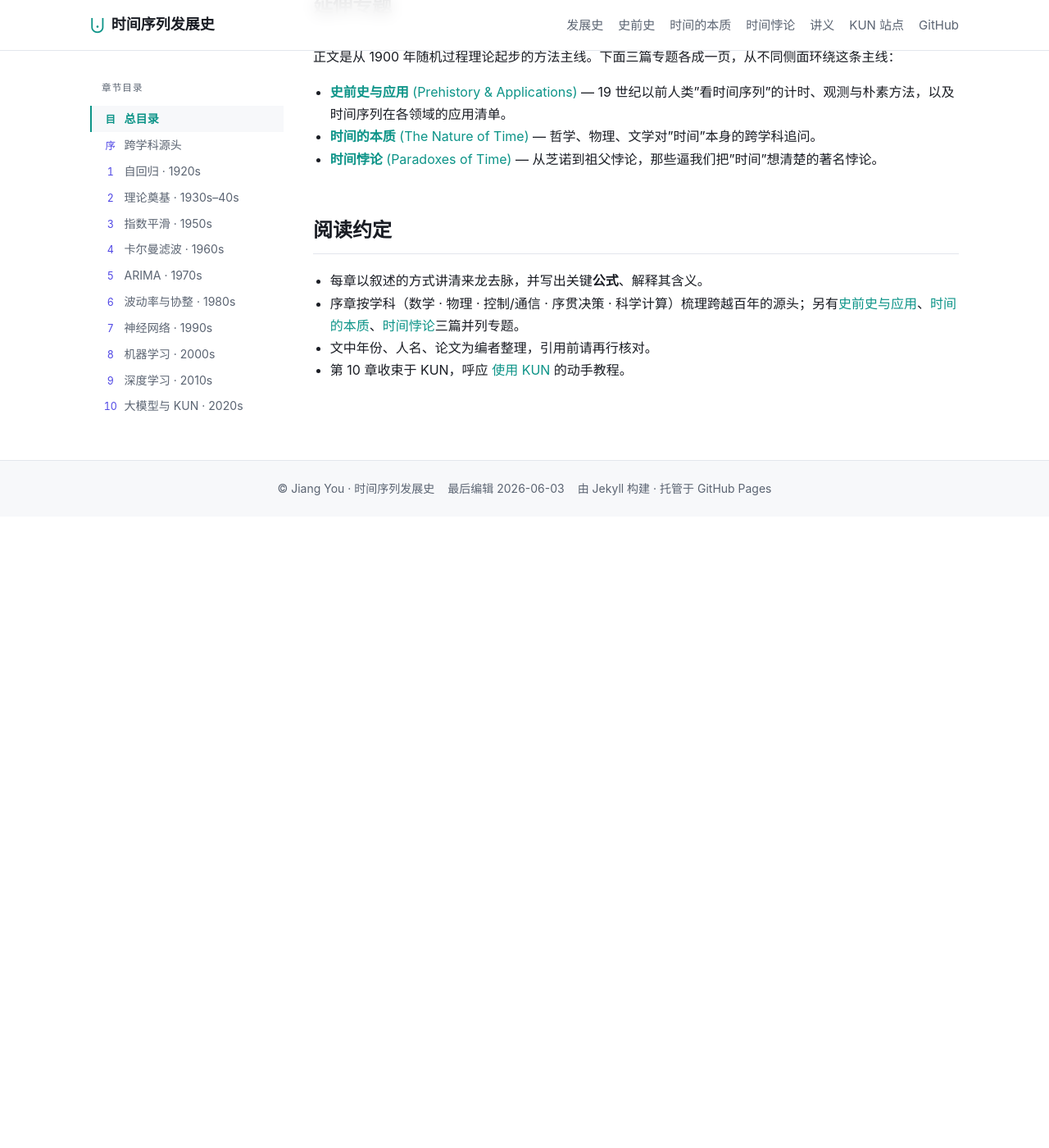
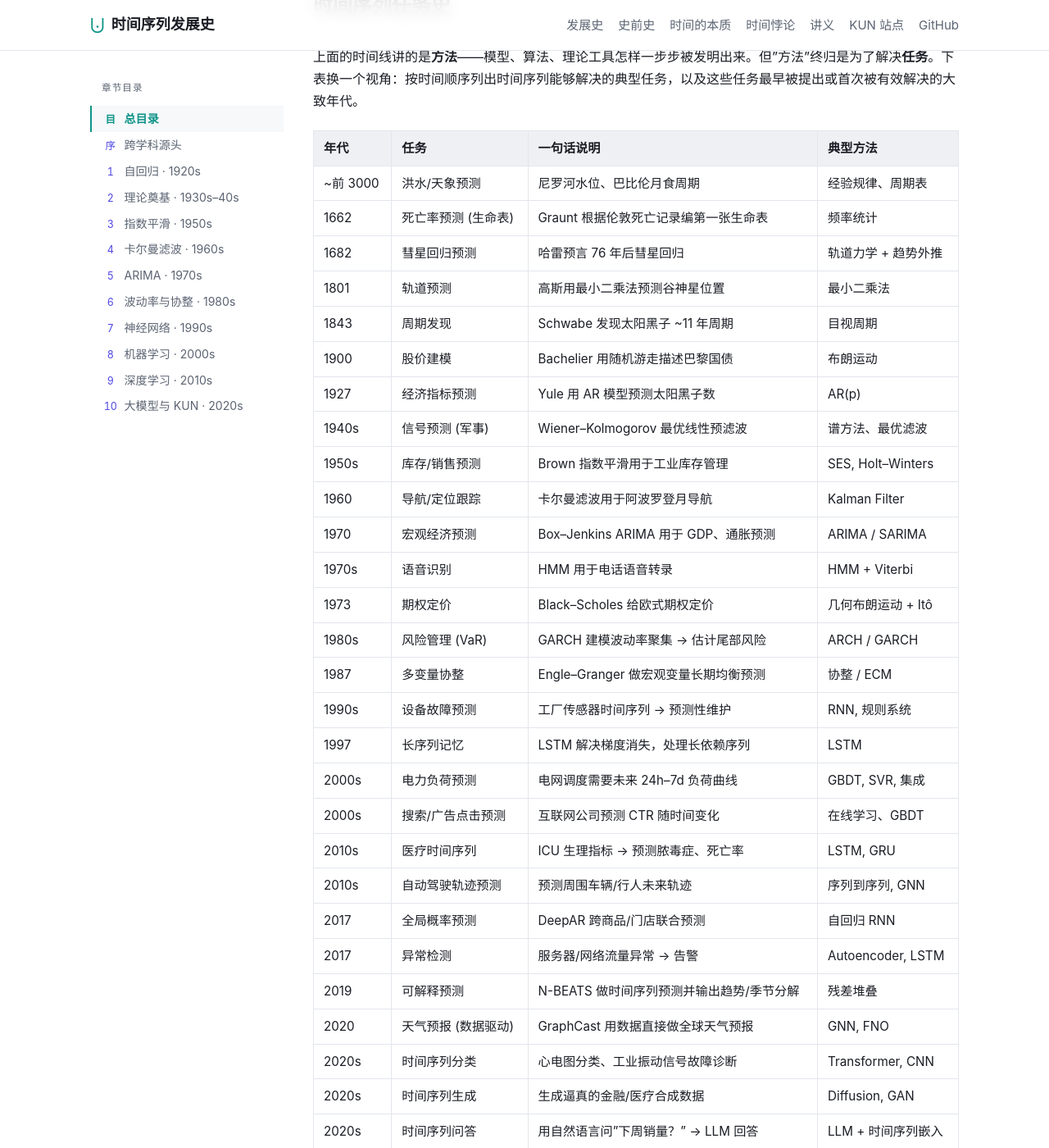
Before and after one commit to JiangYou2025/kun, a Jekyll site: the page built from history/index.md, in a window 1280 px wide and 1400 px high, scrolled down 4592 px. Shown: the whole window at 82% size. Built offline with Jekyll 4.4.1, drawn with Linux system fonts in a browser that asks for light colours; before the commit the page ends 5222 px from its top, so only the background shows below that; some of the changed text lies outside the part shown.

Commit message:
Add 'Time Series Task History' table to history index
30 entries from ~3000 BC (Nile flood prediction) to 2024 (multimodal
time series). Organized chronologically, covering: astronomical prediction,
mortality tables, stock modeling, signal filtering, inventory forecasting,
navigation, speech recognition, option pricing, risk management, equipment
maintenance, medical ICU, autonomous driving, weather forecasting,
anomaly detection, zero-shot prediction, and LLM+time series QA.

Placed between the method timeline and the 'extended topics' section,
giving readers two complementary views: how tools evolved vs how
problems evolved.

```diff
--- a/history/index.md
+++ b/history/index.md
@@ -109,6 +109,45 @@ lead: "从 1927 年 Yule 的自回归到今天的深度学习与基础模型—
 
 > 上表也是全书的章节导航：每行最右的「章」可直接跳转到对应章节。序章按学科梳理跨越百年的源头（数学 · 物理 · 控制/通信 · 序贯决策 · 科学计算），正文 1–10 章按年代展开。
 
+## 时间序列任务史
+
+上面的时间线讲的是**方法**——模型、算法、理论工具怎样一步步被发明出来。但"方法"终归是为了解决**任务**。下表换一个视角：按时间顺序列出时间序列能够解决的典型任务，以及这些任务最早被提出或首次被有效解决的大致年代。
+
+| 年代 | 任务 | 一句话说明 | 典型方法 |
+|------|------|-----------|---------|
+| ~前 3000 | 洪水/天象预测 | 尼罗河水位、巴比伦月食周期 | 经验规律、周期表 |
+| 1662 | 死亡率预测 (生命表) | Graunt 根据伦敦死亡记录编第一张生命表 | 频率统计 |
+| 1682 | 彗星回归预测 | 哈雷预言 76 年后彗星回归 | 轨道力学 + 趋势外推 |
+| 1801 | 轨道预测 | 高斯用最小二乘法预测谷神星位置 | 最小二乘法 |
+| 1843 | 周期发现 | Schwabe 发现太阳黑子 ~11 年周期 | 目视周期 |
+| 1900 | 股价建模 | Bachelier 用随机游走描述巴黎国债 | 布朗运动 |
+| 1927 | 经济指标预测 | Yule 用 AR 模型预测太阳黑子数 | AR(p) |
+| 1940s | 信号预测 (军事) | Wiener–Kolmogorov 最优线性预滤波 | 谱方法、最优滤波 |
+| 1950s | 库存/销售预测 | Brown 指数平滑用于工业库存管理 | SES, Holt–Winters |
+| 1960 | 导航/定位跟踪 | 卡尔曼滤波用于阿波罗登月导航 | Kalman Filter |
+| 1970 | 宏观经济预测 | Box–Jenkins ARIMA 用于 GDP、通胀预测 | ARIMA / SARIMA |
+| 1970s | 语音识别 | HMM 用于电话语音转录 | HMM + Viterbi |
+| 1973 | 期权定价 | Black–Scholes 给欧式期权定价 | 几何布朗运动 + Itô |
+| 1980s | 风险管理 (VaR) | GARCH 建模波动率聚集 → 估计尾部风险 | ARCH / GARCH |
+| 1987 | 多变量协整 | Engle–Granger 做宏观变量长期均衡预测 | 协整 / ECM |
+| 1990s | 设备故障预测 | 工厂传感器时间序列 → 预测性维护 | RNN, 规则系统 |
+| 1997 | 长序列记忆 | LSTM 解决梯度消失，处理长依赖序列 | LSTM |
+| 2000s | 电力负荷预测 | 电网调度需要未来 24h–7d 负荷曲线 | GBDT, SVR, 集成 |
+| 2000s | 搜索/广告点击预测 | 互联网公司预测 CTR 随时间变化 | 在线学习、GBDT |
+| 2010s | 医疗时间序列 | ICU 生理指标 → 预测脓毒症、死亡率 | LSTM, GRU |
+| 2010s | 自动驾驶轨迹预测 | 预测周围车辆/行人未来轨迹 | 序列到序列, GNN |
+| 2017 | 全局概率预测 | DeepAR 跨商品/门店联合预测 | 自回归 RNN |
+| 2017 | 异常检测 | 服务器/网络流量异常 → 告警 | Autoencoder, LSTM |
+| 2019 | 可解释预测 | N-BEATS 做时间序列预测并输出趋势/季节分解 | 残差堆叠 |
+| 2020 | 天气预报 (数据驱动) | GraphCast 用数据直接做全球天气预报 | GNN, FNO |
+| 2020s | 时间序列分类 | 心电图分类、工业振动信号故障诊断 | Transformer, CNN |
+| 2020s | 时间序列生成 | 生成逼真的金融/医疗合成数据 | Diffusion, GAN |
+| 2020s | 时间序列问答 | 用自然语言问"下周销量？" → LLM 回答 | LLM + 时间序列嵌入 |
+| 2023– | 零样本预测 | 不需要训练，直接对新数据做预测 | TimesFM, Chronos |
+| 2024– | 多模态时间序列 | 文本+图像+传感器序列联合建模 | 多模态 Transformer |
+
+> 一个任务往往比首次解决它的方法活得更久——"预测"本身从 3000 年前就开始了，但方法从经验规律走到随机过程、再走到深度学习，换了一遍又一遍。上面的方法时间线讲的是**工具的进化**，这张表讲的是**问题的进化**——或者更准确地说，是人类**用时间序列的视角去理解世界的边界**如何一步步扩大。
+
 ## 延伸专题
 
 正文是从 1900 年随机过程理论起步的方法主线。下面三篇专题各成一页，从不同侧面环绕这条主线：
```
